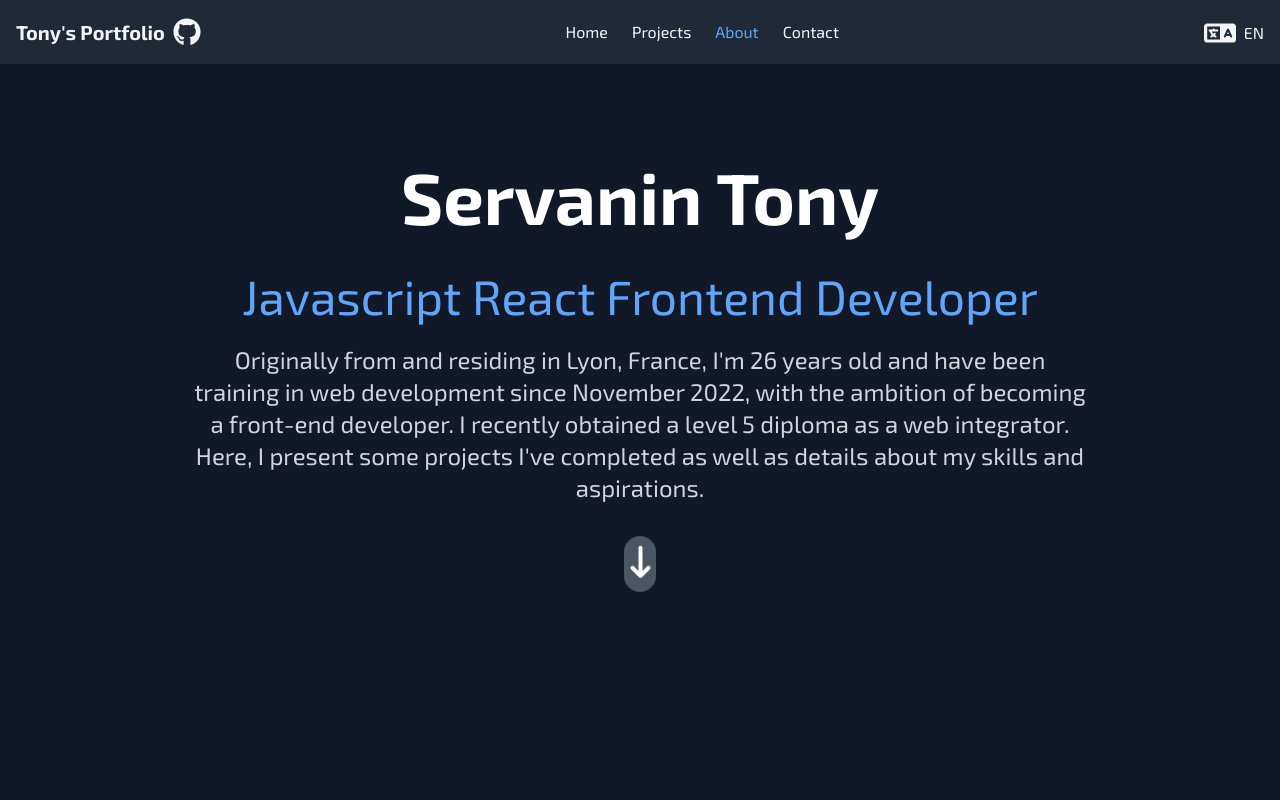
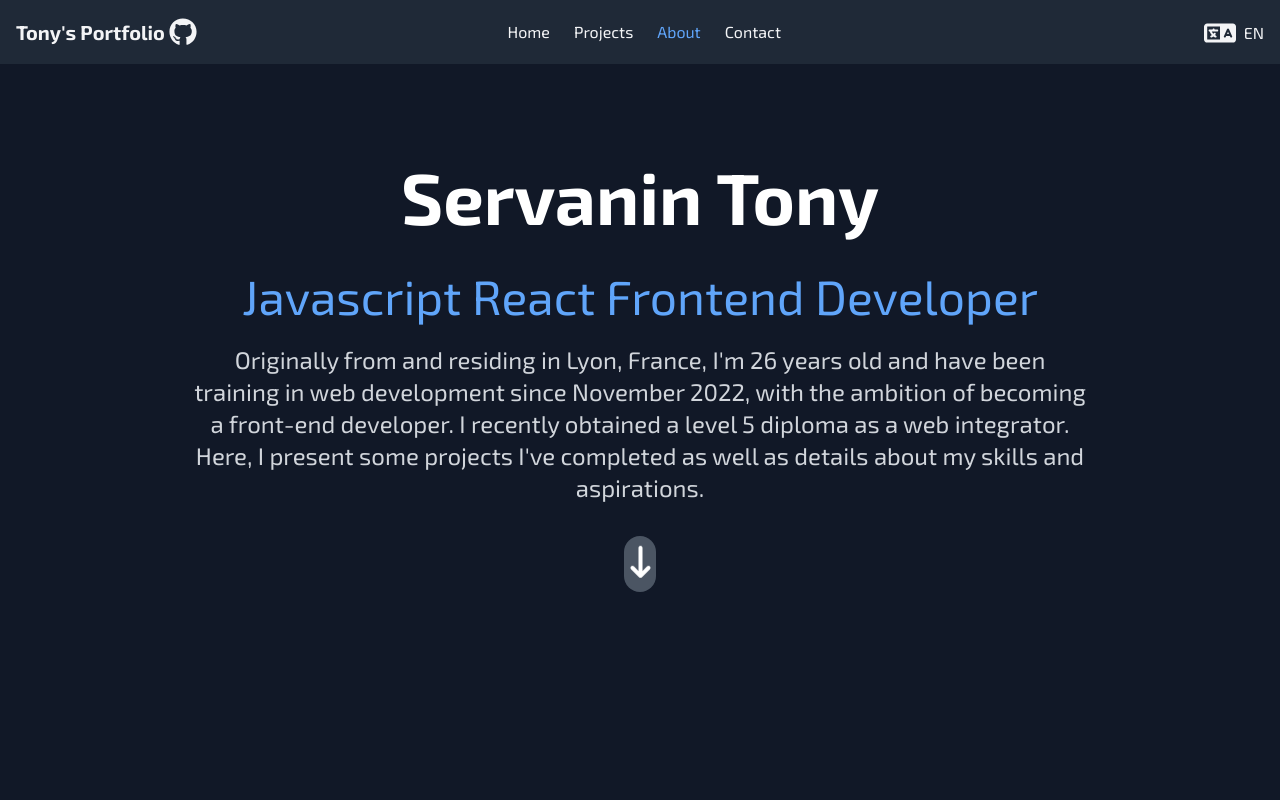
Before and after one commit to Tonysoossa/portfolio, a Next.js app: page / in a window 1280 px wide. Both pictures are taken after a click on the button "FR". Shown: the top 800 px of the page. Built offline with nearby package versions, Linux system fonts and the light colour scheme.

Commit message:
resizing /center nav text and re-ajusting the burger opened margin items

```diff
--- a/components/Navbar.tsx
+++ b/components/Navbar.tsx
@@ -71,11 +71,11 @@ export default function Navbar() {
             Tony's Portfolio
             <FontAwesomeIcon
               icon={faGithub}
-              className="w-7 h-7 ml-2 animate-cat-move"
+              className="w-7 h-7 ml-1 animate-cat-move"
             />
           </Link>
 
-          <div className="hidden md:flex items-center space-x-4 md:space-x-6">
+          <div className="hidden md:flex pr-[6rem] xl:pr-[7rem] space-x-4 md:space-x-6">
             {navItems.map((item) => (
               <a
                 key={item.path}
@@ -118,7 +118,7 @@ export default function Navbar() {
       {isMenuOpen && (
         <div className="md:hidden bg-gray-800 py-2">
           <div className="container mx-auto px-4">
-            <div className="grid grid-cols-2 gap-2">
+            <div className="grid grid-cols-2 -mt-4">
               {navItems.map((item) => (
                 <a
                   key={item.path}
```
